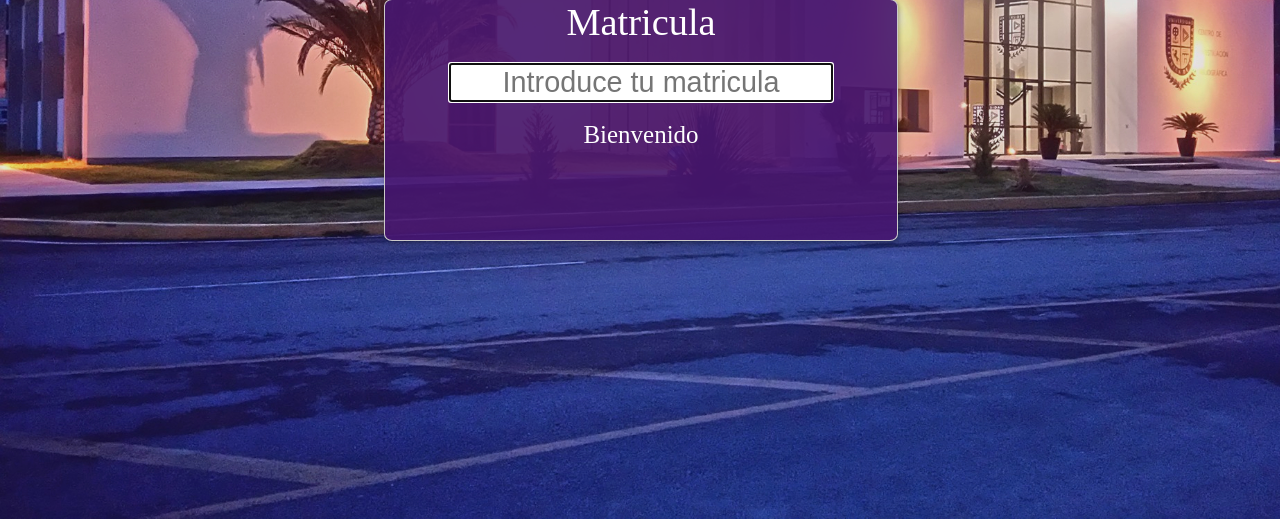
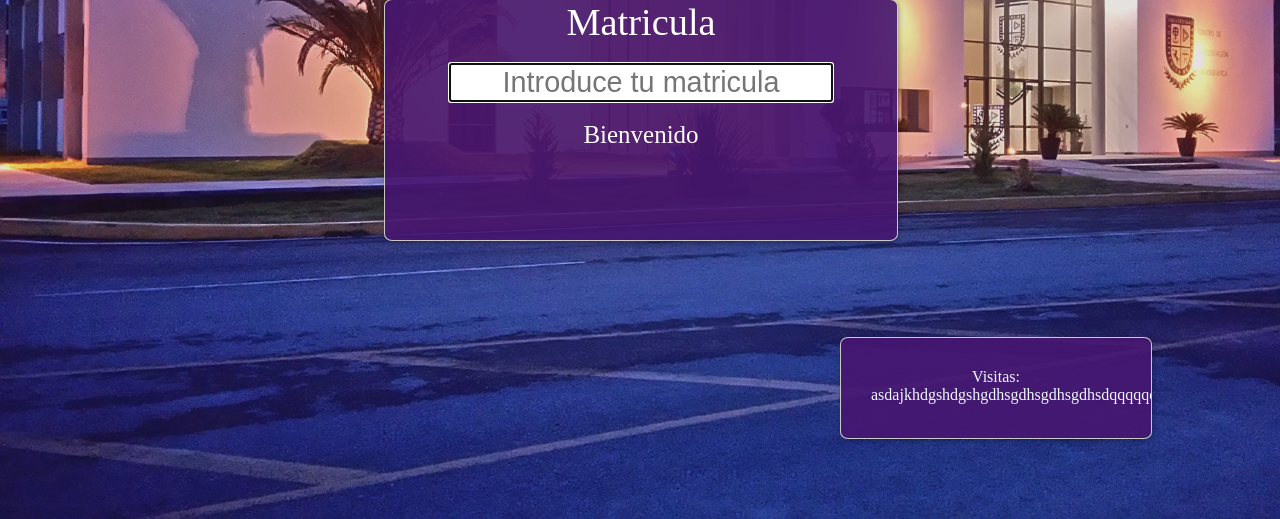
Before and after one commit to SpaceMilunoski/torniquete, a PHP site: page / in a window 1280 px wide. Shown: the part 281-800 px from the top of the page. Run offline with PHP 8.4, Linux system fonts and the light colour scheme; the visitor is signed in with stand-in values (Sample User, id 1).

Commit message:
agredo contador de visitas

```diff
--- a/css/style.css
+++ b/css/style.css
@@ -65,8 +65,28 @@ label.nombre {
     font-family: Arial;
     font-size: 150%;
     text-align: center;
-    background-color: #00FF00"
+    background-color: "#00FF00";
 }
 hr{
     border: 0px;
 }
+#visitas{
+  width: 250px;
+  overflow: hidden;
+  position: absolute;
+  bottom: 10%;
+  right: 10%;
+  -webkit-border-radius: 8px/7px;
+  -moz-border-radius: 8px/7px;
+  border-radius: 8px/7px;
+  background-color: rgba(71, 23, 113, 0.91);
+  -webkit-box-shadow: 1px 2px 5px rgba(0,0,0,.31);
+  -moz-box-shadow: 1px 2px 5px rgba(0,0,0,.31);
+  box-shadow: 1px 2px 5px rgba(0,0,0,.31);
+  border: solid 1px #cbc9c9;
+  height: 40px;
+  text-align: center;
+  color: aliceblue;
+    padding: 30px;
+
+}
--- a/index.php
+++ b/index.php
@@ -37,5 +37,9 @@
         </div>
         <div id="logo"></div>
     </div>
+
+      <div id="visitas">
+      Visitas:<div id="Visitas mensaje">asdajkhdgshdgshgdhsgdhsgdhsgdhsdqqqqqqqqqq</div>
+    </div>
   </body>
 </html>
```
